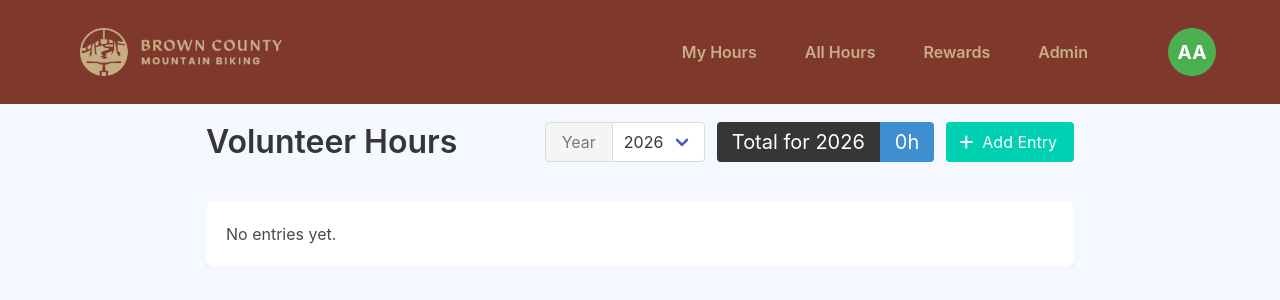
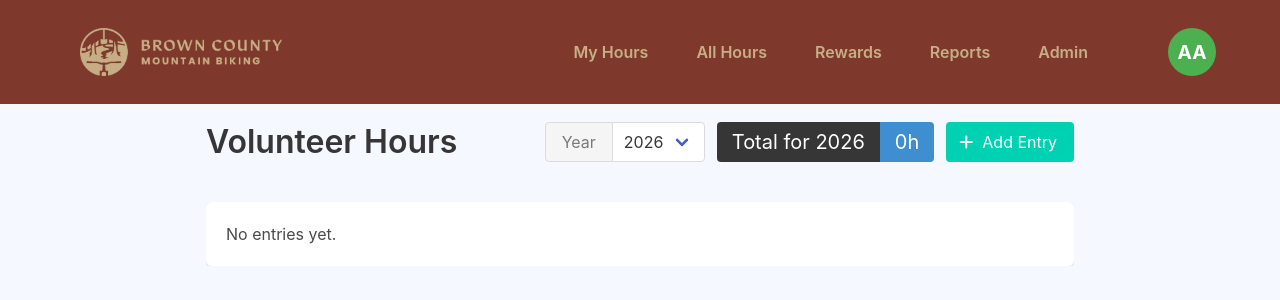
Before and after one commit to theotherguy2175/bcmtb-volunteer_tracker, a Django app: page / in a window 1280 px wide. Shown: the top 300 px of the page. Run offline with Django 5.2, Linux system fonts and the light colour scheme; a user stored in the database is signed in; data comes from the database, SQL or seed files in the repository; some libraries are stand-ins or nearby versions.

Commit message:
Updated Reports

```diff
--- a/hourTracker/templates/reports.html
+++ b/hourTracker/templates/reports.html
@@ -18,7 +18,7 @@
 <h1 class="title">Database Report Exports</h1>
 
 <div class="report-card">
-    <h3 class="title is-4">Volunteer Hours Log</h3>
+    <h3 class="title is-4">ALL Volunteer Hours</h3>
     <p>Download every entry submitted by volunteers (Date, Hours, Category).</p>
     <br>
     <a href="{% url 'export_entries' %}" class="button is-primary">Download Entries CSV</a>
--- a/hourTracker/urls.py
+++ b/hourTracker/urls.py
@@ -18,7 +18,7 @@ urlpatterns = [
 
     path('export-csv/', views.export_csv, name='export_csv'),
 
-    path('reports/', views.reports_page, name='reports_page'),
+    path('reports/', views.reports_page, name='reports'),
     path('reports/export-entries/', views.export_volunteer_entries_csv, name='export_entries'),
     path('reports/export-users/', views.export_users_csv, name='export_users'),
     path('reports/export-yearly-totals/', views.export_user_yearly_totals_csv, name='export_yearly_totals'),
--- a/templates/base.html
+++ b/templates/base.html
@@ -47,6 +47,8 @@
                      <a href="{% url 'rewards' %}" class="nav__link">Rewards</a>
                   </li>
                   {% if user.is_staff %}
+                  <li>
+                     <a href="{% url 'reports' %}" class="nav__link">Reports</a>
                   <li>
                      <a href="/admin/" class="nav__link">Admin</a>
                   </li>
```
